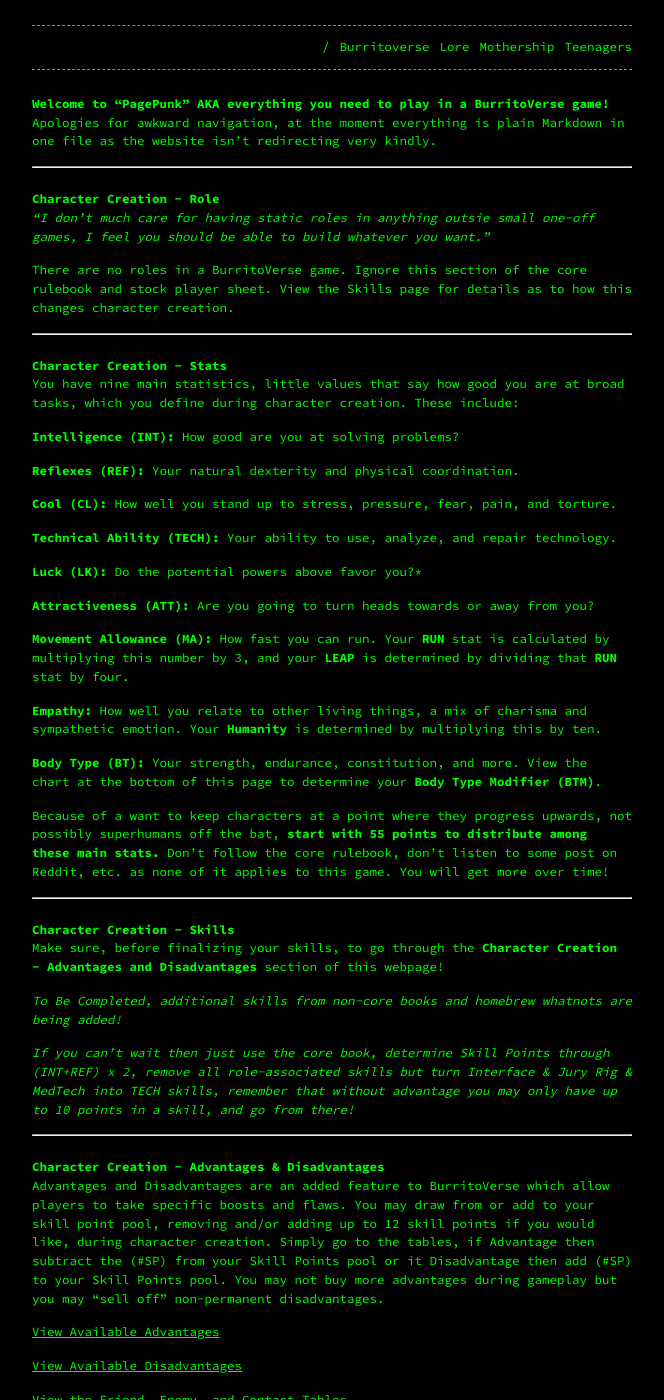
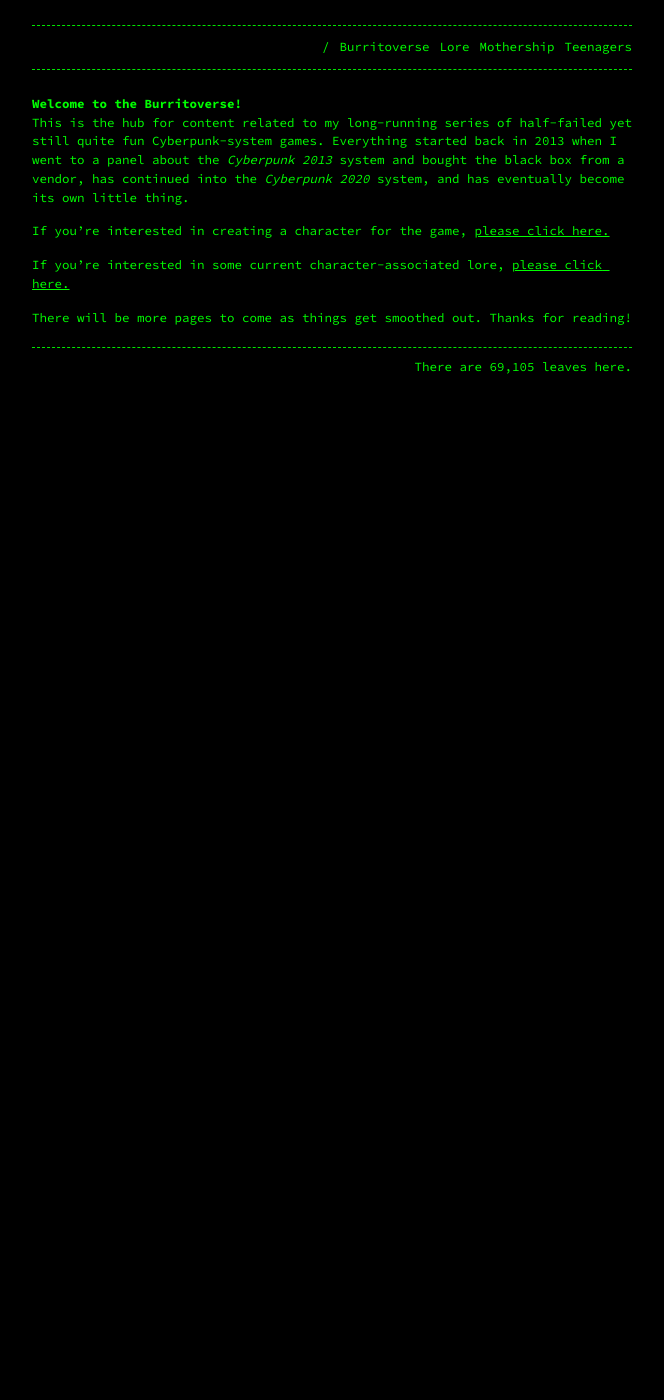
Before and after one commit to Terwilliger69105/69105.github.io, a Jekyll site: the page built from burritoverse.md, in a window 1280 px wide and 1400 px high. Shown: the whole window, without its empty margins (308-972 px from the left). Built offline with Jekyll 4.4.1, drawn with Linux system fonts in a browser that asks for light colours; our own code applies the rules of GitHub Pages for plain Markdown files; some of the changed text lies outside the part shown.

Commit message:
Update burritoverse.md

```diff
--- a/burritoverse.md
+++ b/burritoverse.md
@@ -3,100 +3,12 @@ title: "Burritoverse"
 permalink: /burritoverse/
 ---
 
-## Welcome to "PagePunk" AKA everything you need to play in a BurritoVerse game!
+## Welcome to the Burritoverse!
 
-Apologies for awkward navigation, at the moment everything is plain Markdown in one file as the website isn't redirecting very kindly.
+This is the hub for content related to my long-running series of half-failed yet still quite fun Cyberpunk-system games. Everything started back in 2013 when I went to a panel about the *Cyberpunk 2013* system and bought the black box from a vendor, has continued into the *Cyberpunk 2020* system, and has eventually become its own little thing.
 
-----
+If you're interested in creating a character for the game, [please click here.](/ccreation/)
 
-## Character Creation - Role
+If you're interested in some current character-associated lore, [please click here.](/lore/)
 
-*"I don't much care for having static roles in anything outsie small one-off games, I feel you should be able to build whatever you want."*
-
-There are no roles in a BurritoVerse game. Ignore this section of the core rulebook and stock player sheet. View the Skills page for details as to how this changes character creation.
-
-----
-
-## Character Creation - Stats
-
-You have nine main statistics, little values that say how good you are at broad tasks, which you define during character creation. These include:
-
-**Intelligence (INT):** How good are you at solving problems?
-
-**Reflexes (REF):** Your natural dexterity and physical coordination.
-
-**Cool (CL):** How well you stand up to stress, pressure, fear, pain, and torture.
-
-**Technical Ability (TECH):** Your ability to use, analyze, and repair technology.
-
-**Luck (LK):** Do the potential powers above favor you?*
-
-**Attractiveness (ATT):** Are you going to turn heads towards or away from you?
-
-**Movement Allowance (MA):** How fast you can run. Your **RUN** stat is calculated by multiplying this number by 3, and your **LEAP** is determined by dividing that **RUN** stat by four.
-
-**Empathy:** How well you relate to other living things, a mix of charisma and sympathetic emotion. Your **Humanity** is determined by multiplying this by ten.
-
-**Body Type (BT):** Your strength, endurance, constitution, and more. View the chart at the bottom of this page to determine your **Body Type Modifier (BTM)**.
-
-Because of a want to keep characters at a point where they progress upwards, not possibly superhumans off the bat, **start with 55 points to distribute among these main stats.** Don't follow the core rulebook, don't listen to some post on Reddit, etc. as none of it applies to this game. You will get more over time!
-
-----
-
-## Character Creation - Skills
-
-Make sure, before finalizing your skills, to go through the **Character Creation - Advantages and Disadvantages** section of this webpage!
-
-*To Be Completed, additional skills from non-core books and homebrew whatnots are being added!*
-
-*If you can't wait then just use the core book, determine Skill Points through (INT+REF) x 2, remove all role-associated skills but turn Interface & Jury Rig & MedTech into TECH skills, remember that without advantage you may only have up to 10 points in a skill, and go from there!*
-
-----
-
-## Character Creation - Advantages & Disadvantages
-
-Advantages and Disadvantages are an added feature to BurritoVerse which allow players to take specific boosts and flaws. You may draw from or add to your skill point pool, removing and/or adding up to 12 skill points if you would like, during character creation. Simply go to the tables, if Advantage then subtract the (#SP) from your Skill Points pool or it Disadvantage then add (#SP) to your Skill Points pool. You may not buy more advantages during gameplay but you may "sell off" non-permanent disadvantages.
-
-[View Available Advantages](https://docs.google.com/document/d/1j9NDFlP-G80zLZfFSTAyqi3PVoSjjliDU5BiIakjNdE/edit?usp=sharing)
-
-[View Available Disadvantages](https://docs.google.com/document/d/1REj3BvO2hcfTUvVy2KOEKjCXQXv9n7SoyDV66lRFtRM/edit?usp=sharing)
-
-[View the Friend, Enemy, and Contact Tables](https://docs.google.com/document/d/1c2_PGIUQ6I0EJpmVfX6JqyyWjxUtlI7r37oF9gRstRw/edit?usp=sharing)
-
-*Appendix sections still being brought over, should all be up by 1/26/2021!*
-
----
-
-## Character Creation - Money
-
-Determine your starting money by rolling 2D10 and multiplying the result by 250.
-
-If your character needs certain items, items which would blow your money limit, contact the GM! As long as you're requesting things which make sense, say a covert media with a camera built as a cybereye, then we may be able to accomodate your wants.
-
-----
-
-## Character Creation - Lifepath
-
-Lifepath, a set of rolls you make for every year of age on you once you hit 16, is a quick-and-dirty way of adding some nice background to your character. It may just be silly stuff, it could be extra (or less) money, it could add friends and enemies to the game, or it may even cause you to have a kid!
-
-You aren't stuck to your lifepath, in fact re-rolls are accepted as long as you contact the GM before making them and don't cheat rolls to say all give extra money.
-
-To view the Lifepath tables, *to be finished!*
-
----
-
-## Character Creation - Reputation
-
-Unless you've talked with the GM, this number will start out at 0. Don't worry about it!
-
-----
-
-## Character Creation - Equipment
-
-[Clothing and Clothing Modifications](https://docs.google.com/spreadsheets/d/14wzy7uvyw3JEyEWlgATxWlp-W9sFzTJPMINzpEUrK7U/edit?usp=sharing)
-
-[Soft and Hard Armor](https://docs.google.com/spreadsheets/d/1aLGNAwCEeClvVvyd_mFHcppxvjpiVEETQvHlsbPyzAo/edit?usp=sharing)
-
-*Use the core rulebook until at least the most-used tables, Clothing/Weapons/Armor/Cybernetics, are completed!*
-
-----
+There will be more pages to come as things get smoothed out. Thanks for reading!
```
